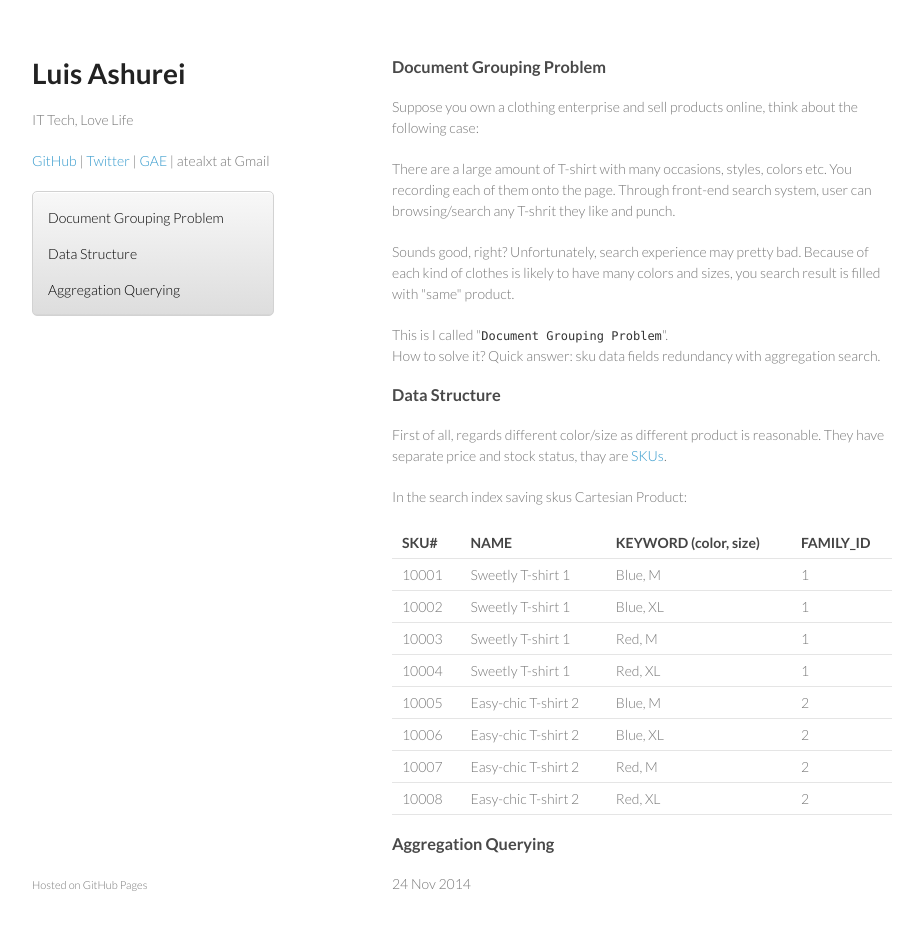
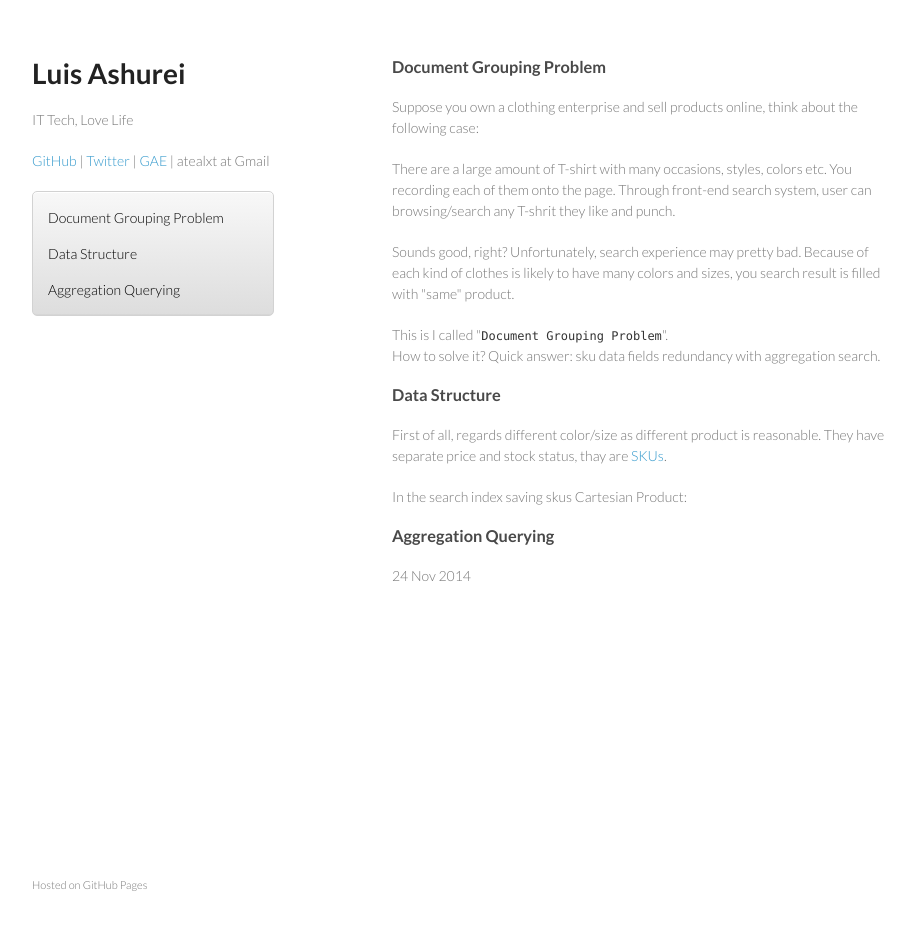
Before and after one commit to atealxt/atealxt.github.io, a Jekyll site: the page built from _posts/2014-11-24-document-grouping-problem.html, in a window 1280 px wide and 964 px high. Shown: the top 930 px of the window, without its empty margins (178-1101 px from the left). Built offline with Jekyll 4.4.1, drawn with Linux system fonts in a browser that asks for light colours; comment, search, counter and statistics services are not loaded.

Commit message:
Update 2014-11-24-document-grouping-problem.html

```diff
--- a/_posts/2014-11-24-document-grouping-problem.html
+++ b/_posts/2014-11-24-document-grouping-problem.html
@@ -40,66 +40,6 @@ They have separate price and stock status, thay are <a target="_blank" href="htt
 In the search index saving skus Cartesian Product:
 </p>
 
-<table>
-  <thead>
-    <tr>
-      <th>SKU#</th>
-      <th>NAME</th>
-      <th>KEYWORD (color, size)</th>
-      <th>FAMILY_ID</th>
-    </tr>
-  </thead>
-  <tbody>
-    <tr>
-      <td>10001</td>
-      <td>Sweetly T-shirt 1</td>
-      <td>Blue, M</td>
-      <td>1</td>
-    </tr>
-    <tr>
-      <td>10002</td>
-      <td>Sweetly T-shirt 1</td>
-      <td>Blue, XL</td>
-      <td>1</td>
-    </tr>
-    <tr>
-      <td>10003</td>
-      <td>Sweetly T-shirt 1</td>
-      <td>Red, M</td>
-      <td>1</td>
-    </tr>
-    <tr>
-      <td>10004</td>
-      <td>Sweetly T-shirt 1</td>
-      <td>Red, XL</td>
-      <td>1</td>
-    </tr>
-    <tr>
-      <td>10005</td>
-      <td>Easy-chic T-shirt 2</td>
-      <td>Blue, M</td>
-      <td>2</td>
-    </tr>
-    <tr>
-      <td>10006</td>
-      <td>Easy-chic T-shirt 2</td>
-      <td>Blue, XL</td>
-      <td>2</td>
-    </tr>
-    <tr>
-      <td>10007</td>
-      <td>Easy-chic T-shirt 2</td>
-      <td>Red, M</td>
-      <td>2</td>
-    </tr>
-    <tr>
-      <td>10008</td>
-      <td>Easy-chic T-shirt 2</td>
-      <td>Red, XL</td>
-      <td>2</td>
-    </tr>
-  </tbody>
-</table>
 
 <h3>
 <a href="#aggregation-querying" name="aggregation-querying" class="anchor"><span class="octicon octicon-link"></span></a>
```
